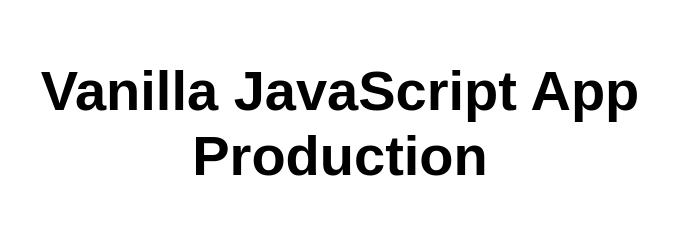
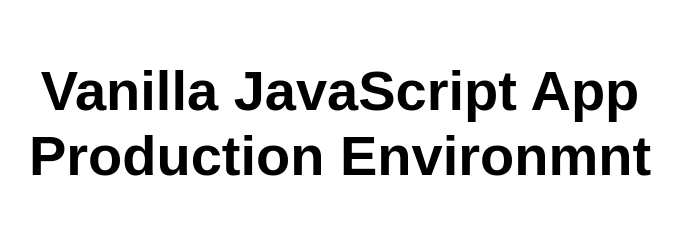
Before and after one commit to jessieyyt/yytswatesting, a website: page src/index.html in a window 1280 px wide. Shown: the whole page, without its empty margins (300-982 px from the left). Drawn offline with Linux system fonts and the light colour scheme.

Commit message:
Update index.html

```diff
--- a/src/index.html
+++ b/src/index.html
@@ -5,12 +5,12 @@
   <meta charset="UTF-8">
   <meta name="viewport" content="width=device-width, initial-scale=1.0">
   <link rel="stylesheet" href="styles.css">
-  <title>Vanilla JavaScript App Production</title>
+  <title>Vanilla JavaScript App Production Environmnt</title>
 </head>
 
 <body>
   <main>
-    <h1>Vanilla JavaScript App Production</h1>
+    <h1>Vanilla JavaScript App Production Environmnt</h1>
   </main>
 </body>
 
```
